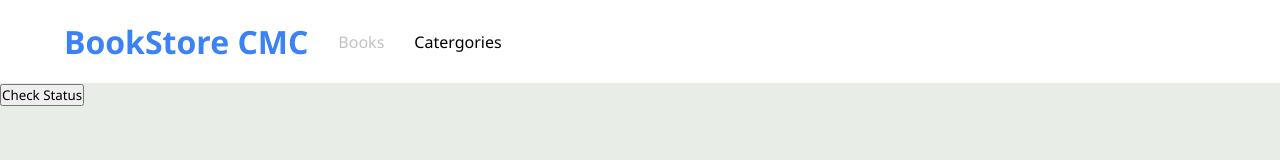
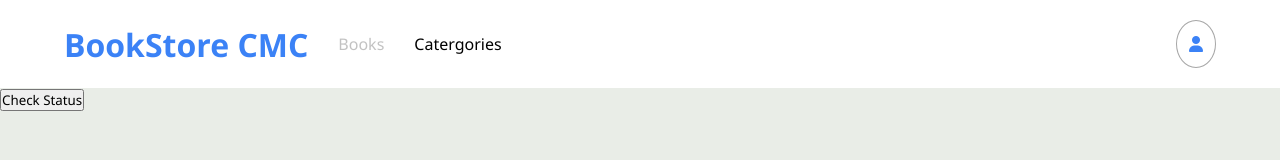
Before and after one commit to Victor-chiemerie/bookstore, a React (Create React App) app: page /categories in a window 1280 px wide. Shown: the top 160 px of the page. Built offline with nearby package versions, Linux system fonts and the light colour scheme.

Commit message:
fix navbar

```diff
--- a/public/index.html
+++ b/public/index.html
@@ -24,6 +24,7 @@
       work correctly both with client-side routing and a non-root public URL.
       Learn how to configure a non-root public URL by running `npm run build`.
     -->
+    <script src="https://kit.fontawesome.com/fe8431d094.js" crossorigin="anonymous"></script>
     <title>React App</title>
   </head>
   <body>
--- a/src/components/Navbar.js
+++ b/src/components/Navbar.js
@@ -9,6 +9,7 @@ const links = [
 
 const Nav = () => (
   <header className={styles.navbar}>
+    <div className={styles.div1}>
       <h1>BookStore CMC</h1>
       <nav>
         {links.map((link) => (
@@ -23,6 +24,10 @@ const Nav = () => (
           </NavLink>
         ))}
       </nav>
+    </div>
+    <div className={styles.right}>
+      <i className="fa-solid fa-user" />
+    </div>
   </header>
 );
 
--- a/src/styles/navbar.module.scss
+++ b/src/styles/navbar.module.scss
@@ -10,11 +10,23 @@
   color: #3b82f6;
   display: flex;
   align-items: center;
+  justify-content: space-between;
   background-color: white;
-  gap: 30px;
 
-  nav {
+  .div1 {
     display: flex;
+    align-items: center;
     gap: 30px;
+
+    nav {
+      display: flex;
+      gap: 30px;
+    }
+  }
+
+  .right {
+    border: 1px solid rgba(128, 128, 128, 0.7);
+    padding: 12px;
+    border-radius: 50%;
   }
 }
```
Lines whose indentation alone changed are shown as unchanged.
